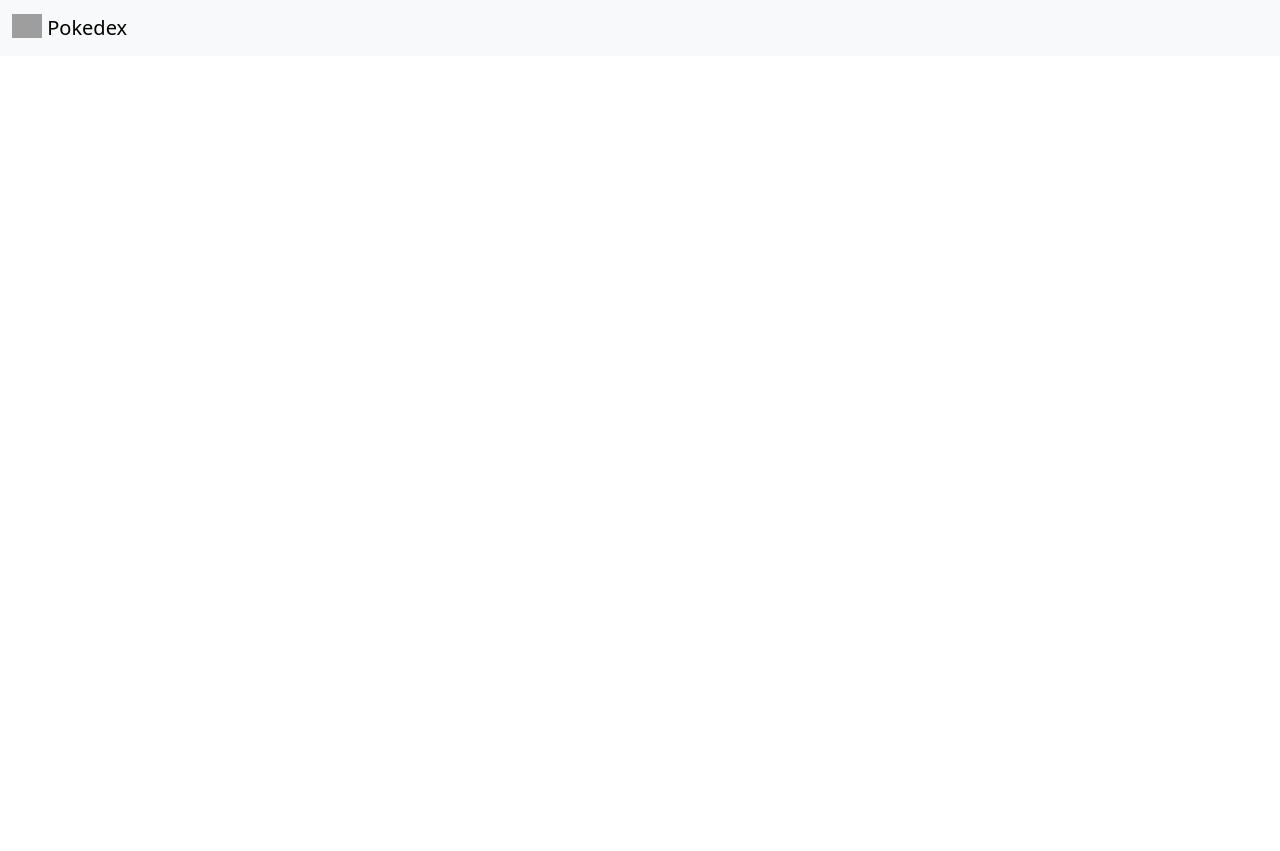
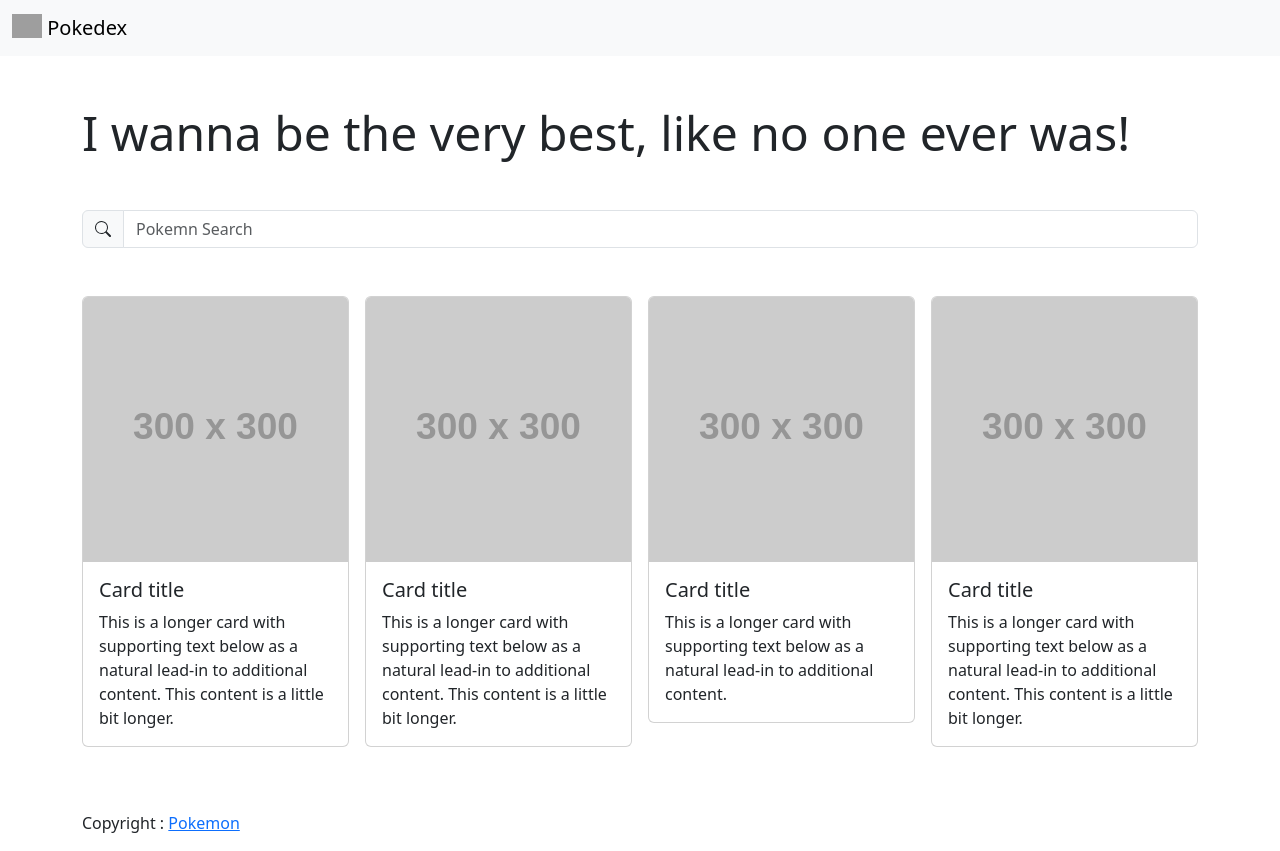
Before and after one commit to vivekkkapal/Pokemon, a website: page src/index.html in a window 1280 px wide. Before the commit the page ends 800 px from the top, so only its background shows below. Drawn offline with nearby package versions, Linux system fonts and the light colour scheme; grey boxes are pictures that could not be loaded; placeholder pictures from the web are drawn by us.

Commit message:
add search

```diff
--- a/src/index.html
+++ b/src/index.html
@@ -32,5 +32,63 @@
         </a>
       </div>
     </nav>
+
+    <!-- Main -->
+     <main class="container">
+        <h1 class="display-5 my-5">I wanna be the very best, like no one ever was!</h1>
+
+        <div class="input-group flex-nowrap mb-5">
+          <span class="input-group-text" id="addon-wrapping"><svg xmlns="http://www.w3.org/2000/svg" width="16" height="16" fill="currentColor" class="bi bi-search" viewBox="0 0 16 16">
+            <path d="M11.742 10.344a6.5 6.5 0 1 0-1.397 1.398h-.001q.044.06.098.115l3.85 3.85a1 1 0 0 0 1.415-1.414l-3.85-3.85a1 1 0 0 0-.115-.1zM12 6.5a5.5 5.5 0 1 1-11 0 5.5 5.5 0 0 1 11 0"/>
+          </svg></span>
+          <input type="text" class="form-control" placeholder="Pokemn Search" aria-label="Username" aria-describedby="addon-wrapping">
+        </div>
+
+        <!-- Cards row -->
+        <div class="row row-cols-1 row-cols-md-3 row-cols-md-4 g-3">
+          <div class="col">
+            <div class="card">
+              <img src="https://placehold.co/300" class="card-img-top" alt="...">
+              <div class="card-body">
+                <h5 class="card-title">Card title</h5>
+                <p class="card-text">This is a longer card with supporting text below as a natural lead-in to additional content. This content is a little bit longer.</p>
+              </div>
+            </div>
+          </div>
+          <div class="col">
+            <div class="card">
+              <img src="https://placehold.co/300" class="card-img-top" alt="...">
+              <div class="card-body">
+                <h5 class="card-title">Card title</h5>
+                <p class="card-text">This is a longer card with supporting text below as a natural lead-in to additional content. This content is a little bit longer.</p>
+              </div>
+            </div>
+          </div>
+          <div class="col">
+            <div class="card">
+              <img src="https://placehold.co/300" class="card-img-top" alt="...">
+              <div class="card-body">
+                <h5 class="card-title">Card title</h5>
+                <p class="card-text">This is a longer card with supporting text below as a natural lead-in to additional content.</p>
+              </div>
+            </div>
+          </div>
+          <div class="col">
+            <div class="card">
+              <img src="https://placehold.co/300" class="card-img-top" alt="...">
+              <div class="card-body">
+                <h5 class="card-title">Card title</h5>
+                <p class="card-text">This is a longer card with supporting text below as a natural lead-in to additional content. This content is a little bit longer.</p>
+              </div>
+            </div>
+          </div>
+        </div>
+     </main>
+
+     <!-- Footer -->
+      <footer class="mt-5 bg-yellow  p-3 d-flex align-items-center">
+        <p class="container mb-0" >Copyright : <a href="https://pokemon.com" target="_blank">Pokemon</a>
+        </p>
+      </footer>
   </body>
 </html>
```
